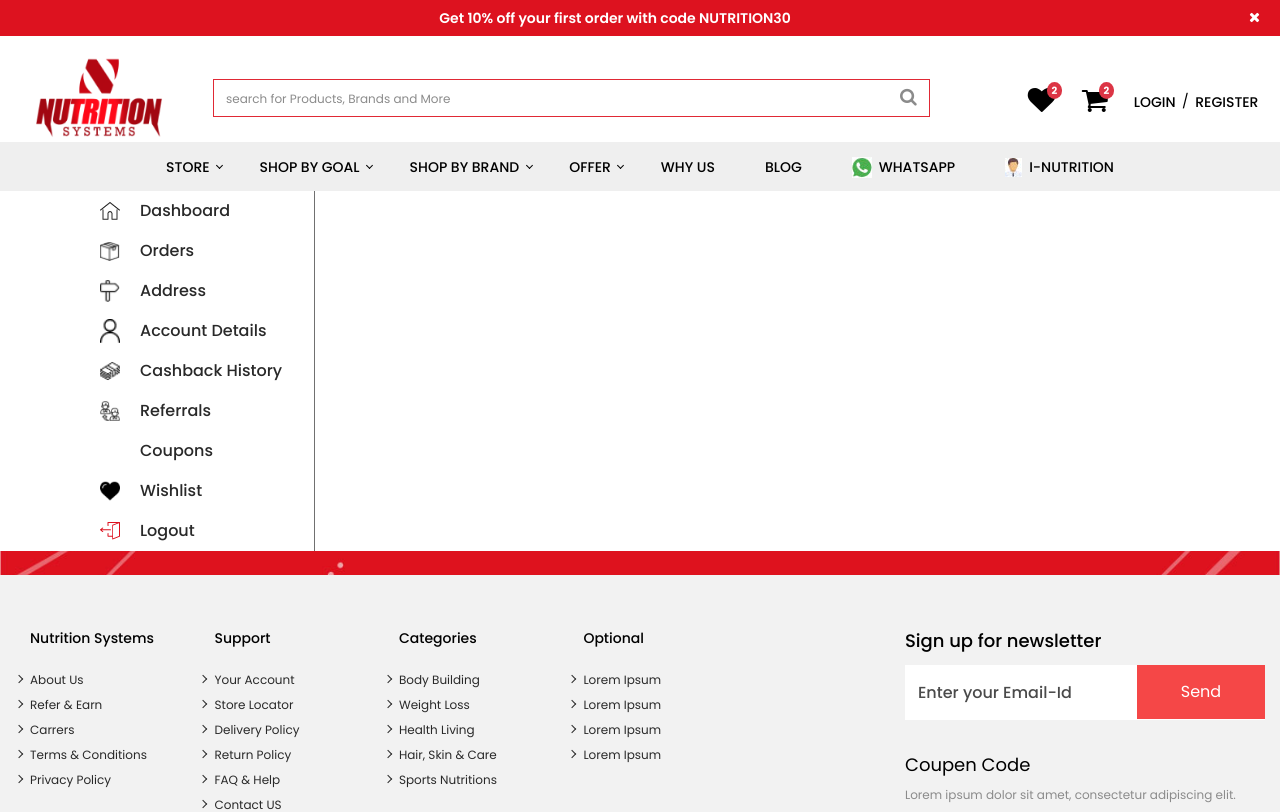
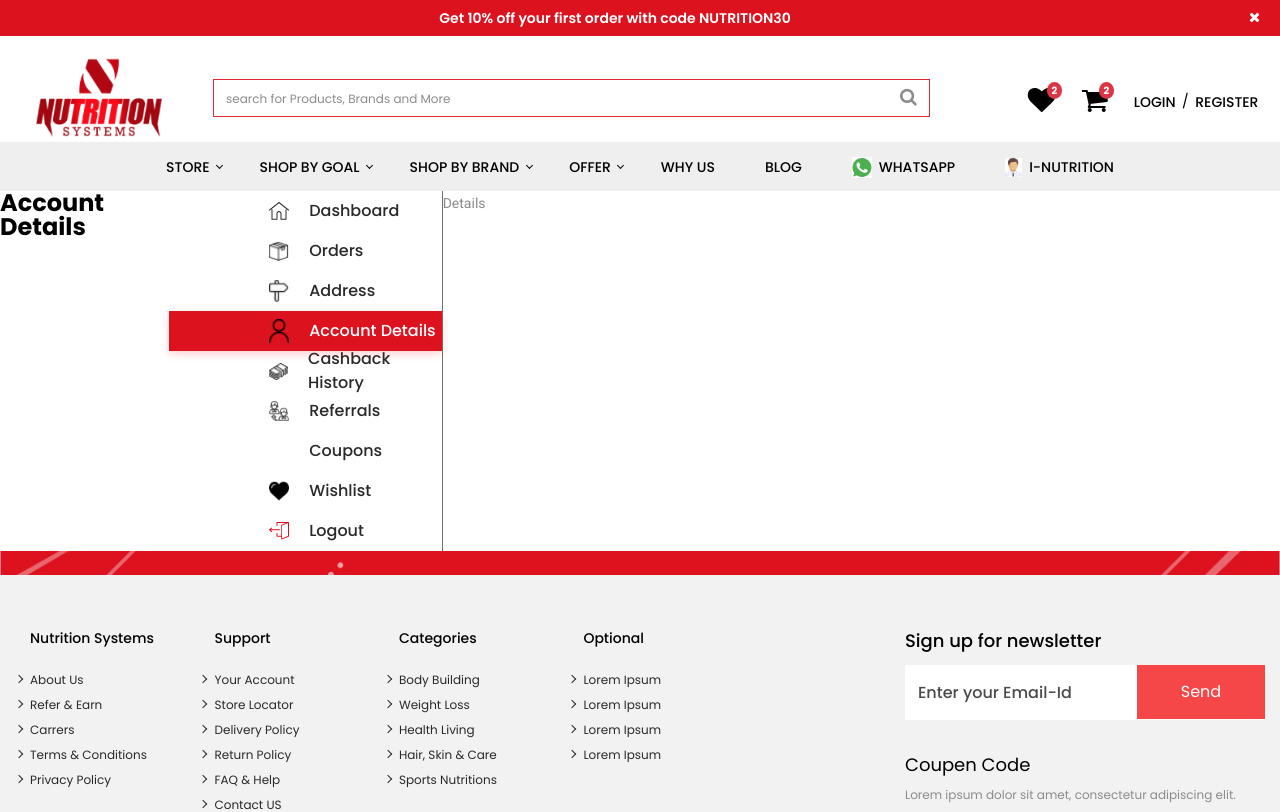
Before and after one commit to KaranPalan7507/NSEcomm, a React (Create React App) app in the folder nutrition/: page /account/account-details in a window 1280 px wide. Shown: the top 812 px of the page. Built offline with nearby package versions, Linux system fonts and the light colour scheme.

Commit message:
account pages wip

```diff
--- /dev/null
+++ b/nutrition/src/Pages/Account/address.js
@@ -0,0 +1,12 @@
+import React from "react";
+class Address extends React.Component {
+  render() {
+    return (
+      <div>
+        <div>Address</div>
+        <div></div>
+      </div>
+    );
+  }
+}
+export default Address;
--- /dev/null
+++ b/nutrition/src/Pages/Account/cashbackHistory.js
@@ -0,0 +1,12 @@
+import React from "react";
+class CashbackHistory extends React.Component {
+  render() {
+    return (
+      <div>
+        <div>CashbackHistory</div>
+        <div></div>
+      </div>
+    );
+  }
+}
+export default CashbackHistory;
--- /dev/null
+++ b/nutrition/src/Pages/Account/coupons.js
@@ -0,0 +1,12 @@
+import React from "react";
+class Coupons extends React.Component {
+  render() {
+    return (
+      <div>
+        <div>Coupons</div>
+        <div></div>
+      </div>
+    );
+  }
+}
+export default Coupons;
--- /dev/null
+++ b/nutrition/src/Pages/Account/details.js
@@ -0,0 +1,12 @@
+import React from "react";
+class Details extends React.Component {
+  render() {
+    return (
+      <div>
+        <div>Details</div>
+        <div></div>
+      </div>
+    );
+  }
+}
+export default Details;
--- a/nutrition/src/Pages/Account/index.js
+++ b/nutrition/src/Pages/Account/index.js
@@ -1,31 +1,112 @@
 import React from "react";
 import "./style.scss";
+import { Route, Switch, Redirect } from "react-router-dom";
+import { withRouter } from "react-router";
+import Details from "./details";
+import Address from "./address";
+import Orders from "./orders";
+import CashbackHistory from "./cashbackHistory";
+import Referrals from "./referrals";
+import Coupons from "./coupons";
+import Wishlist from "./wishlist";
 class Account extends React.Component {
+  state = {
+    activeRoute: {}
+  };
   menu = [
-    { text: "Dashboard", image: "/images/home@2x.png" },
-    { text: "Orders", image: "/images/account_orders.png" },
-    { text: "Address", image: "/images/noun_Address_1632390@2x.png" },
-    { text: "Account Details", image: "/images/noun_profile_854886@2x.png" },
-    { text: "Cashback History", image: "/images/funds@2x.png" },
-    { text: "Referrals", image: "/images/referral@2x.png" },
-    { text: "Coupons", image: "/images/account_coupon.png" },
-    { text: "Wishlist", image: "/images/like@2x.png" },
-    { text: "Logout", image: "/images/account_logout.png" }
+    {
+      text: "Dashboard",
+      image: "/images/home@2x.png",
+      url: "/account/dashboard"
+    },
+    {
+      text: "Orders",
+      image: "/images/account_orders.png",
+      url: "/account/orders"
+    },
+    {
+      text: "Address",
+      image: "/images/noun_Address_1632390@2x.png",
+      url: "/account/address"
+    },
+    {
+      text: "Account Details",
+      image: "/images/noun_profile_854886@2x.png",
+      url: "/account/account-details"
+    },
+    {
+      text: "Cashback History",
+      image: "/images/funds@2x.png",
+      url: "/account/cashback-history"
+    },
+    {
+      text: "Referrals",
+      image: "/images/referral@2x.png",
+      url: "/account/referrals"
+    },
+    {
+      text: "Coupons",
+      image: "/images/account_coupon.png",
+      url: "/account/coupons"
+    },
+    {
+      text: "Wishlist",
+      image: "/images/like@2x.png",
+      url: "/account/wishlist"
+    },
+    {
+      text: "Logout",
+      image: "/images/account_logout.png",
+      url: "/account/logout"
+    }
   ];
+  menuClick(item) {
+    this.props.history.push(item.url);
+  }
   render() {
+    const currentRoute = this.props.location.pathname;
+    let selectedRoute = this.menu.filter(item => item.url === currentRoute);
+    if(selectedRoute.length){
+      selectedRoute=selectedRoute[0];
+
+    }else{
+      selectedRoute={}
+    }
     return (
       <div className="account-page">
+        <div className="page-title">{selectedRoute.text}</div>
         <div className="left-side">
           {this.menu.map((item, index) => (
-            <div className="menu" key={index}>
+            <div
+              className={item.text===selectedRoute.text?"menu active":"menu"}
+              key={index}
+              onClick={() => this.menuClick(item)}
+
+            >
               <img className="icon" src={item.image} alt={item.text} />
               <span>{item.text}</span>
             </div>
           ))}
         </div>
-        <div clasName="right-side"></div>
+        <div className="right-side">
+          <Switch>
+            <Route path="/account/orders" component={Orders} />
+            <Route path="/account/address" component={Address} />
+            <Route path="/account/account-details" component={Details} />
+            <Route
+              path="/account/cashback-history"
+              component={CashbackHistory}
+            />
+            <Route path="/account/referrals" component={Referrals} />
+            <Route path="/account/coupons" component={Coupons} />
+            <Route path="/account/wishlist" component={Wishlist} />
+            <Route exact path="/account">
+              {<Redirect to="/account/account-details" />}
+            </Route>
+          </Switch>
+        </div>
       </div>
     );
   }
 }
-export default Account;
+export default withRouter(Account);
--- /dev/null
+++ b/nutrition/src/Pages/Account/orders.js
@@ -0,0 +1,12 @@
+import React from "react";
+class Orders extends React.Component {
+  render() {
+    return (
+      <div>
+        <div>Orders</div>
+        <div></div>
+      </div>
+    );
+  }
+}
+export default Orders;
--- /dev/null
+++ b/nutrition/src/Pages/Account/referrals.js
@@ -0,0 +1,12 @@
+import React from "react";
+class Referrals extends React.Component {
+  render() {
+    return (
+      <div>
+        <div>Referrals</div>
+        <div></div>
+      </div>
+    );
+  }
+}
+export default Referrals;
--- a/nutrition/src/Pages/Account/style.scss
+++ b/nutrition/src/Pages/Account/style.scss
@@ -1,5 +1,11 @@
 .account-page {
   display: flex;
+  .page-title {
+    font-size: 24px;
+    color: #000000;
+    font-family: "Poppins";
+    font-weight: 700;
+  }
   .left-side {
     width: 315px;
     border-right: 1px solid #707070;
@@ -13,7 +19,7 @@
       color: #292929;
       font-family: "Poppins";
       font-weight: 500;
-      .active {
+      &.active {
         background-color: #dd121f;
         color: #ffffff;
         filter: drop-shadow(0px 3px 4.5px rgba(255, 0, 0, 0.19));
--- /dev/null
+++ b/nutrition/src/Pages/Account/wishlist.js
@@ -0,0 +1,12 @@
+import React from "react";
+class Wishlist extends React.Component {
+  render() {
+    return (
+      <div>
+        <div>Wishlist</div>
+        <div></div>
+      </div>
+    );
+  }
+}
+export default Wishlist;
```
